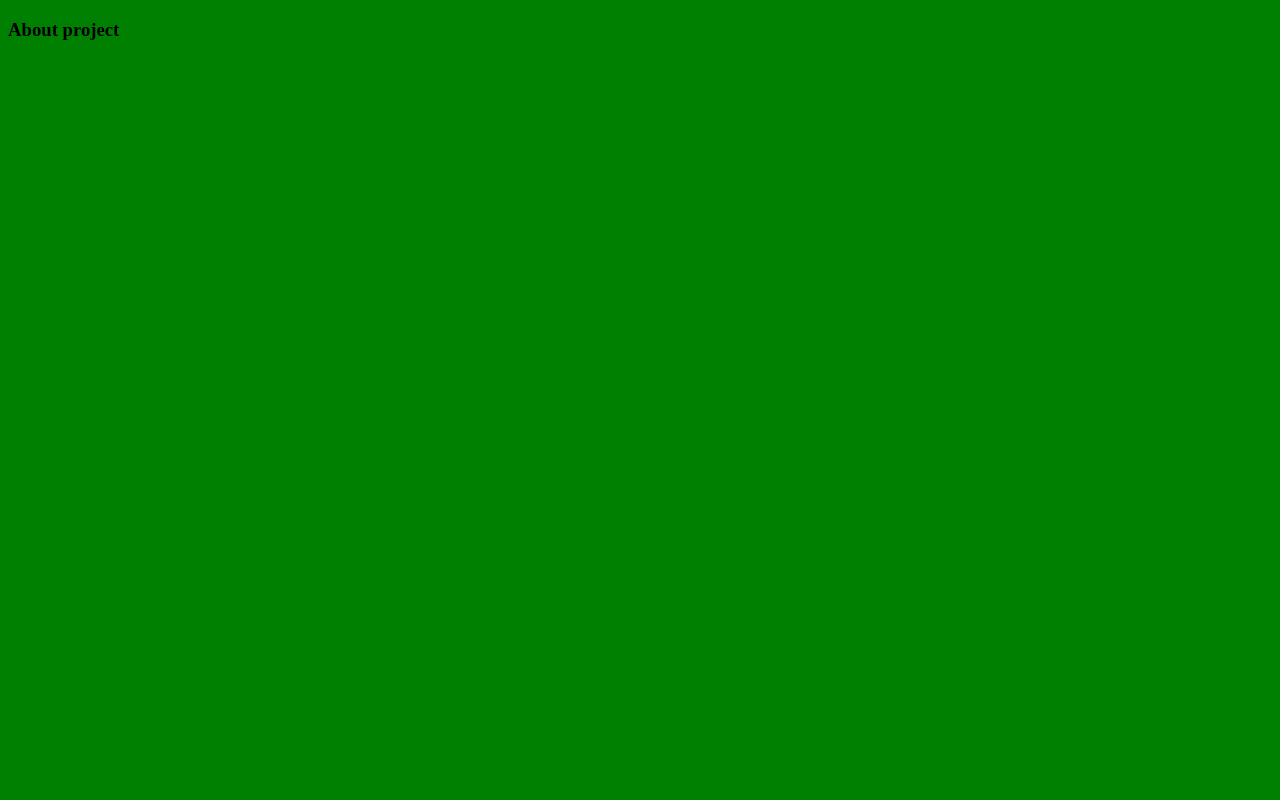
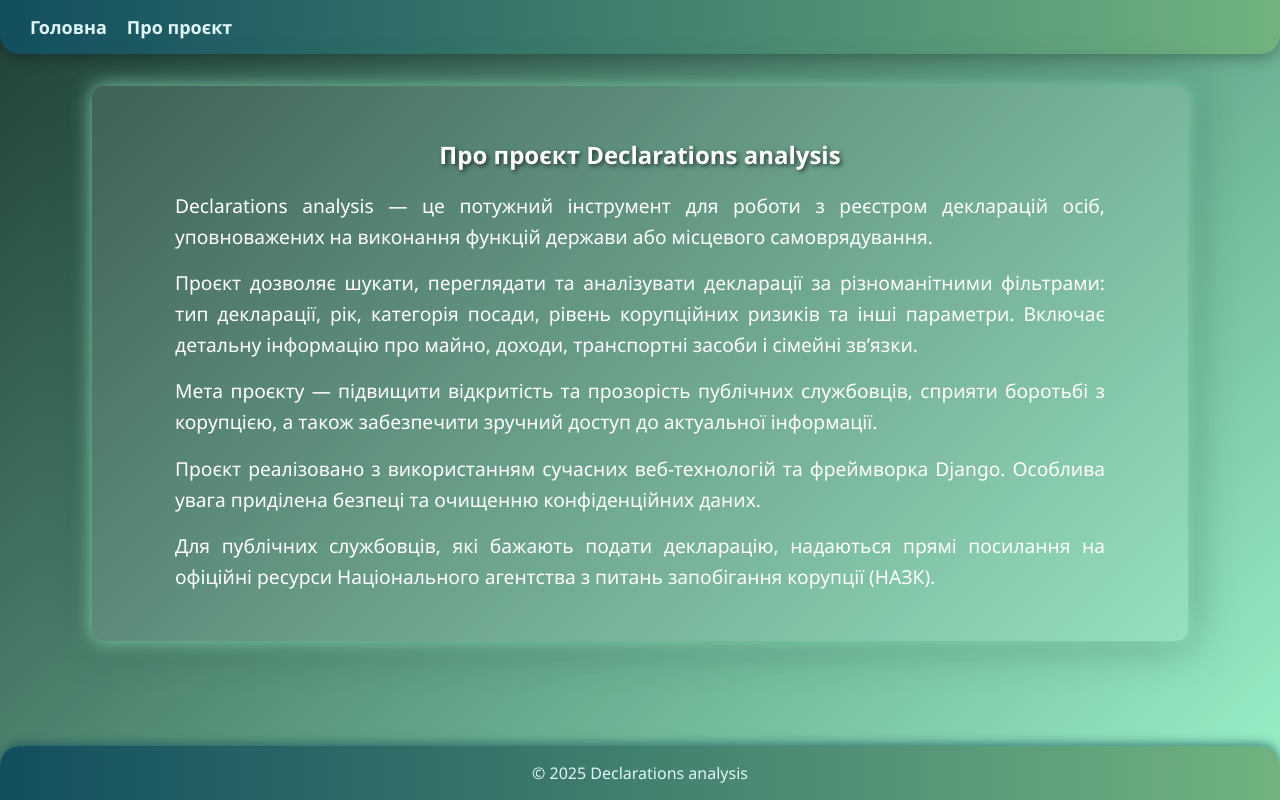
Before and after one commit to HoncharukB/declarations_analysis, a Django app: page /about/ in a window 1280 px wide. Before the commit the page is almost empty. Run offline with Django 5.2, Linux system fonts and the light colour scheme.

Commit message:
Project styles have been implemented, and the basic HTML page structure has been added.

```diff
--- a/apps/core/templates/core/includes/footer.html
+++ b/apps/core/templates/core/includes/footer.html
@@ -1,3 +1,3 @@
 <footer>
-    <p>Footer</p>
+    <p>&copy; 2025 Declarations analysis</p>
 </footer>
--- a/apps/core/templates/core/includes/header.html
+++ b/apps/core/templates/core/includes/header.html
@@ -1,7 +1,8 @@
 <header>
     <nav>
         <ul class="nav-left">
-            <li><a href="{% url 'about' %}">About</a></li>
+            <li><a href="{% url 'welcome' %}">Головна</a></li>
+            <li><a href="{% url 'about' %}">Про проєкт</a></li>
         </ul>
     </nav>
 </header>
--- a/static/styles.css
+++ b/static/styles.css
@@ -1,3 +1,135 @@
-*{
-    background: green;
+/* Загальні стилі */
+html, body {
+    height: 100%;
+    margin: 0;
 }
+
+main {
+    flex: 1 0 auto; /* Розтягуємо main на доступну висоту */
+}
+
+body {
+    display: flex;
+    flex-direction: column;
+    min-height: 100vh;
+    font-family: 'Segoe UI', Tahoma, Geneva, Verdana, sans-serif;
+    background: linear-gradient(135deg, #1f4037, #99f2c8);
+    color: #ffffff;
+}
+
+h1, h3 {
+    text-align: center;
+    text-shadow: 2px 2px 4px rgba(0,0,0,0.6);
+}
+
+main p, .about-project p {
+    max-width: 930px;
+    margin: 1rem auto;
+    font-size: 1.2rem;
+    line-height: 1.6;
+    text-align: justify;
+}
+
+/* about-project секція */
+.about-project {
+    background: rgba(255, 255, 255, 0.1);
+    border-radius: 12px;
+    padding: 2rem 3rem;
+    margin: 2rem auto;
+    box-shadow:
+        0 0 20px rgba(153, 242, 200, 0.8),
+        0 0 40px rgba(31, 64, 55, 0.5);
+    max-width: 1000px;
+}
+
+/* HEADER */
+header {
+    background: linear-gradient(90deg, #134E5E, #71B280);
+    padding: 15px 30px;
+    border-radius: 0 0 20px 20px;
+    display: flex;
+    justify-content: left;
+    align-items: center;
+    box-shadow: 0 4px 15px rgba(0, 0, 0, 0.3);
+}
+
+header ul {
+    list-style: none;
+    padding: 0;
+    margin: 0;
+    display: flex;
+    gap: 20px;
+}
+
+header a {
+    color: #e0f7fa;
+    font-weight: 600;
+    text-decoration: none;
+    font-size: 18px;
+    transition: color 0.3s ease;
+}
+
+header a:hover {
+    color: #ffe57f;
+}
+
+/* FOOTER */
+footer {
+    background: linear-gradient(90deg, #134E5E, #71B280);
+    color: #e0f7fa;
+    text-align: center;
+    padding: 1rem 0;
+    flex-shrink: 0;
+    border-radius: 20px 20px 0 0;
+    font-size: 16px;
+    box-shadow: 0 -3px 10px rgba(19, 78, 94, 0.6);
+}
+
+footer p {
+    margin: 0;
+    text-align: center;
+    max-width: none;
+    line-height: normal;
+}
+
+/* Вітальна сторінка */
+.welcome {
+    max-width: 1000px;
+    margin: 4rem auto;
+    background: rgba(255, 255, 255, 0.15);
+    padding: 3rem 2rem;
+    border-radius: 15px;
+    box-shadow: 0 0 40px rgba(153, 242, 200, 0.7);
+    color: #ffffff;
+    text-align: center;
+}
+
+.welcome h3 {
+    font-size: 2.5rem;
+    margin-bottom: 1rem;
+    text-shadow: 3px 3px 6px rgba(0,0,0,0.8);
+}
+
+.welcome p {
+    font-size: 1.5rem;
+    line-height: 1.5;
+    margin-top: 1rem;
+}
+
+/* Кнопки (за потреби) */
+.btn {
+    background: linear-gradient(45deg, #71b280, #134e5e);
+    border: none;
+    padding: 10px 25px;
+    color: white;
+    border-radius: 40px;
+    font-weight: 600;
+    cursor: pointer;
+    transition: background 0.4s ease;
+    display: inline-block;
+    margin-top: 20px;
+}
+
+.btn:hover {
+    background: linear-gradient(45deg, #134e5e, #71b280);
+}
--- a/templates/about.html
+++ b/templates/about.html
@@ -1,12 +1,29 @@
+{% extends "base.html" %}
 {% load static %}
-<!DOCTYPE html>
-<html lang="en">
-<head>
-    <meta charset="UTF-8">
-    <title>About</title>
-    <link rel="stylesheet" href="{% static 'styles.css' %}">
-</head>
-<body>
-    <h3>About project</h3>
-</body>
-</html>
+{% block title %}Про проєкт - Declarations analysis{% endblock %}
+{% block content %}
+<section class="about-project">
+    <h1>Про проєкт Declarations analysis</h1>
+    <p>
+        Declarations analysis — це потужний інструмент для роботи з реєстром декларацій осіб,
+        уповноважених на виконання функцій держави або місцевого самоврядування.
+    </p>
+    <p>
+        Проєкт дозволяє шукати, переглядати та аналізувати декларації за різноманітними фільтрами:
+        тип декларації, рік, категорія посади, рівень корупційних ризиків та інші параметри.
+        Включає детальну інформацію про майно, доходи, транспортні засоби і сімейні зв’язки.
+    </p>
+    <p>
+        Мета проєкту — підвищити відкритість та прозорість публічних службовців, сприяти боротьбі з корупцією,
+        а також забезпечити зручний доступ до актуальної інформації.
+    </p>
+    <p>
+        Проєкт реалізовано з використанням сучасних веб-технологій та фреймворка Django.
+        Особлива увага приділена безпеці та очищенню конфіденційних даних.
+    </p>
+    <p>
+        Для публічних службовців, які бажають подати декларацію, надаються прямі посилання на офіційні ресурси
+        Національного агентства з питань запобігання корупції (НАЗК).
+    </p>
+</section>
+{% endblock %}
--- a/templates/base.html
+++ b/templates/base.html
@@ -3,7 +3,7 @@
 <html lang="en">
 <head>
     <meta charset="UTF-8">
-    <title>{% block title %}Site{% endblock %}</title>
+    <title>{% block title %}Declarations analysis{% endblock %}</title>
     <link rel="stylesheet" href="{% static 'styles.css' %}">
 </head>
 <body>
```
Also changed, not shown: apps/core/templates/core/pages/welcome.html (+7 -3 lines).
